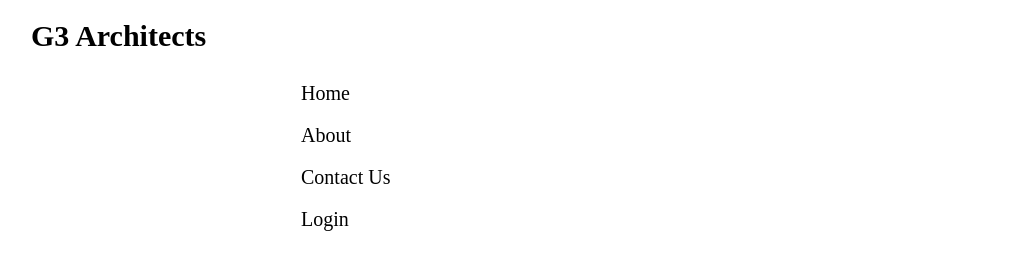
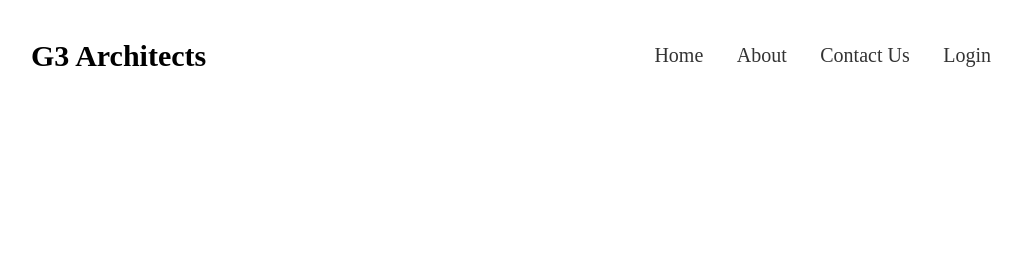
Before and after one commit to Ak-Abid/Assignment-2, a plain HTML site: page index.html in a window 1280 px wide. Shown: the whole page, without its empty margins (134-1155 px from the left). Drawn offline with Linux system fonts and the light colour scheme.

Commit message:
header section end

```diff
--- a/index.html
+++ b/index.html
@@ -10,20 +10,24 @@
 <body>
     <div class="area">
         <!----------------- header start ------------>
-        <div class="header">
+        <div class="header fix">
             <div class="logo">
                 <h3>G3 Architects</h3>
             </div>
             <div class="menu">
                 <ul>
-                    <li>Home</li>
-                    <li>About</li>
-                    <li>Contact Us</li>
-                    <li>Login</li>
+                    <li><a href="">Home</a></li>
+                    <li><a href="">About</a></li>
+                    <li><a href="">Contact Us</a></li>
+                    <li><a href="">Login</a></li>
                 </ul>
             </div>
         </div>
         <!---------------- header end ---------------->
+
+        <!---------------- header end ---------------->
+
+        <!---------------- header end ---------------->
     </div>
 </body>
 </html>
--- a/style.css
+++ b/style.css
@@ -2,6 +2,17 @@
     margin: 0;
     padding: 0;
     box-sizing: border-box;
+}
+img{
+    width: 100%;
+}
+ul{
+    list-style: none;
+}
+.fix::before{
+    content: "";
+    display: table;
+    clear: both;
 }
 body{
     font-size: 14px;
@@ -11,10 +22,17 @@ body{
     width: 1000px;
     margin: 0 auto;
 }
-ul{text-decoration: none;}
 
-.header{}
-.logo{}
+
+.header{
+    margin-top: 20px;
+    margin-bottom: 20px;
+}
+.logo{
+    float: left;
+    width: 250px;
+    margin-right: 30px;
+}
 .logo h3{
     padding: 25px;
     font-size: 30px;
@@ -24,9 +42,15 @@ ul{text-decoration: none;}
     width: 720px;
     display: block;
 }
-.menu ul{}
+.menu ul{
+    text-align: right;
+    margin-top: 14px;
+}
 .menu ul li{
     display: inline-block;
+}
+.menu ul li a{
+    color: #333;
     text-decoration: none;
     padding: 10px 15px;
     display: block;
```
